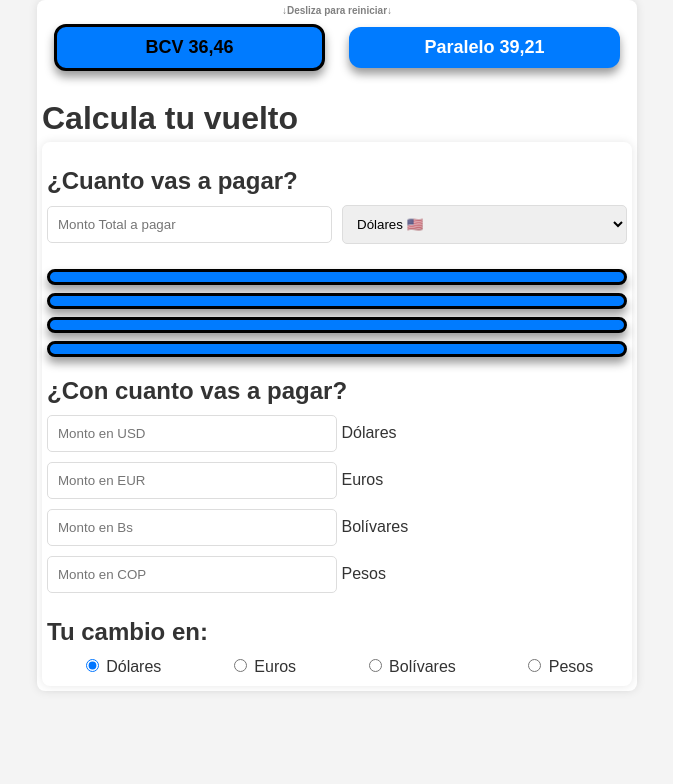
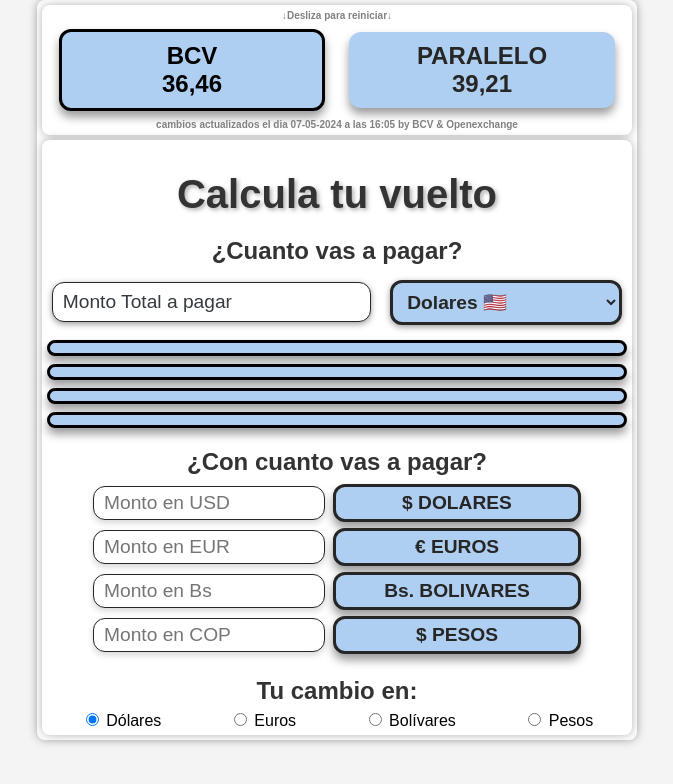
Before and after one commit to GagoMeneses/experimento070525, a website with bundled scripts: page index.html in a window 1280 px wide. Shown: the whole page, without its empty margins (303-976 px from the left). Built offline with nearby package versions, Linux system fonts and the light colour scheme; files whose address does not match are found by name.

Commit message:
se cambiaron colores y parte del diseno

```diff
--- a/index.html
+++ b/index.html
@@ -13,12 +13,16 @@
 </head>
 <body>
     <div class="container">
-        <h3>&#x2193;Desliza para reiniciar&#x2193;</h3>
-        <div id="cambios-container" id="exchangeSource">
-            <div id="exchangeRate" class="toggle-button">Cargando tasa...</div>
-            <div id="paralelRate" class="toggle-button">Cargando tasa...</div>
+        <div class="container2">
+            <h3>&#x2193;Desliza para reiniciar&#x2193;</h3>
+            <div id="cambios-container" id="exchangeSource">
+                <div id="exchangeRate" class="toggle-button">Cargando tasa...</div>
+                <div id="paralelRate" class="toggle-button">Cargando tasa...</div>
+            </div>
+            <h3>cambios actualizados el dia 07-05-2024 a las 16:05 by BCV & Openexchange</h3>
         </div>
-        <h1>Calcula tu vuelto</h1>
+
+
         <div class="exchange-type">
             <h2>Tipo de cambio</h2>
             <select class="exchangeSource" id="exchangeSource">
@@ -26,13 +30,15 @@
               <option value="Paralelo">Paralelo</option>
             </select>
           </div>
+
         <div class="container">
           <div>
+              <h1 class="animated-text">Calcula tu vuelto</h1>
               <h2>¿Cuanto vas a pagar?</h2>
               <div class="total-amount">
                 <input type="number" id="totalAmountToPay" placeholder="Monto Total a pagar">
                 <select id="currencyToPay">
-                    <option value="USD">Dólares 🇺🇸</option>
+                    <option value="USD"> Dolares 🇺🇸</option>
                     <option value="EUR">Euros 🇪🇺</option>
                     <option value="Bs">Bolívares 🇻🇪</option>
                     <option value="COP">Pesos 🇨🇴</option>
@@ -40,6 +46,7 @@
               </div>
           </div>
 
+          <!-- este es el que muestra los resultados dinamicos son/completa con -->
           <div id="experimento">
             <p id="resultUSD" class="pEmergentes"></p>
             <p id="resultEUR" class="pEmergentes"></p>
@@ -54,25 +61,25 @@
             <div class="payment-section">
                 <input type="number" id="amountUSD" placeholder="Monto en USD">
                 <input type="checkbox" id="payWithUSD" name="paymentCurrency" value="USD">
-                <label for="payWithUSD">Dólares</label>
+                <label for="payWithUSD" class="nextPlaceholderText"> &#36; DOLARES</label>
 
             </div>
             <div class="payment-section">
                 <input type="number" id="amountEUR" placeholder="Monto en EUR">
                 <input type="checkbox" id="payWithEUR" name="paymentCurrency" value="EUR">
-                <label for="payWithEUR">Euros</label>
+                <label for="payWithEUR" class="nextPlaceholderText">&#8364; EUROS</label>
 
             </div>
             <div class="payment-section">
                 <input type="number" id="amountBs" placeholder="Monto en Bs">
                 <input type="checkbox" id="payWithBs" name="paymentCurrency" value="Bs">
-                <label for="payWithBsBCV">Bolívares</label>
+                <label for="payWithBsBCV" class="nextPlaceholderText">Bs. BOLIVARES</label>
 
             </div>
             <div class="payment-section">
                 <input type="number" id="amountCOP" placeholder="Monto en COP">
                 <input type="checkbox" id="payWithCOP" name="paymentCurrency" value="COP">
-                <label for="payWithCOP">Pesos</label>
+                <label for="payWithCOP" class="nextPlaceholderText">&#36; PESOS</label>
 
             </div>
         </div>
--- a/mostrarCambioBCV.js
+++ b/mostrarCambioBCV.js
@@ -1,2 +1,4 @@
 
-document.getElementById('exchangeRate').textContent = `BCV 36,46`;
+// document.getElementById('exchangeRate').textContent = `BCV36,46`;
+
+document.getElementById('exchangeRate').innerHTML = 'BCV<br>36,46';
--- a/mostrarCambioParalelo.js
+++ b/mostrarCambioParalelo.js
@@ -1,4 +1,4 @@
 
 
 
-document.getElementById('paralelRate').textContent = `Paralelo 39,21`;
+document.getElementById('paralelRate').innerHTML = `PARALELO<br>39,21`;
--- a/style.css
+++ b/style.css
@@ -1,7 +1,16 @@
+:root {
+  --color-primary: #aecff1;
+  --color-secondary: #6c757d;     /* Gris, para elementos no tan importantes */
+  --color-accent: #28a745;        /* Verde, para llamadas a la acción o énfasis */
+  --color-background: #ffffff;    /* Fondo general del sitio */
+  --color-foreground: #343a40;    /* Color principal del texto */
+  --color-border: rgb(39, 38, 38);/* Color de borde generalizado */
+  --color-shadow: rgba(0, 0, 0, 0.4); /* Sombra para box-shadow u otros efectos */
+}
 body {
   font-family: 'Arial', sans-serif;
   background-color: #f4f4f4;
-  color: #333;
+  /* color: #333; */
   padding: 0;
   max-width: 600px;
   margin: auto;
@@ -11,7 +20,17 @@ body {
   background: white;
   padding: 5px;
   border-radius: 8px;
-  box-shadow: 0 0 10px rgba(0, 0, 0, 0.1);
+  box-shadow: 0 0 10px rgba(0, 0, 0, 0.3);
+  margin-top: 5x;
+
+}
+
+.container2 {
+  background: white;
+  padding: 5px;
+  border-radius: 8px;
+  box-shadow: 0 0 10px rgba(0, 0, 0, 0.3);
+  margin-bottom: 5px;
 
 }
 
@@ -27,11 +46,11 @@ body {
   width: 46%; /* Asigna un ancho para asegurar que no se superpongan */
   padding: 10px; /* Opcional, agrega algo de espacio dentro de los divs */
   box-sizing: border-box; /* Incluye el padding en el cálculo del ancho */
-  color:white;
-  background-color: #007bff;
+  color: var(--color-border);
+  background-color: var(--color-primary);
   text-align: center;
-  font-weight: 600;
-  font-size: large;
+  font-weight: bold;
+  font-size: 1.5em;
   border-radius: 12px;
   margin-bottom: 8px;
   margin-top: 8px;
@@ -41,7 +60,7 @@ body {
 }
 
 #exchangeRate:hover, #paralelRate:hover {
-  background-color: #007bff;
+  background-color: #818588;
   transition: background-color 0.3s;
 }
 
@@ -58,11 +77,26 @@ body {
   display: none !important;
 }
 
+/* @keyframes example {
+  from { color: rgb(130, 130, 130); }
+  to { color: var(--color-primary); }
+} */
+
+.animated-text {
+  /* animation-name: example;
+  animation-duration: 4s;
+  animation-iteration-count: infinite; */
+  text-shadow: 2px 2px 4px rgba(100, 97, 97, 0.5);
+  font-size: 2.5em;
+}
+
 
 
 h1, h2 {
   color: #333;
   margin-bottom: 5px;
+  /* margin-top: 5px; */
+  text-align: center;
 }
 
 .cambiosInfo{
@@ -86,6 +120,51 @@ p {
   font-weight: bold;
 }
 
+/* a partir de aqui es la seccion calcula tu vuelto */
+
+.total-amount {
+  width: 100%;
+  margin-bottom: 5px;
+  font-size: 1.20em;
+  /* padding: 5px 10px; */
+  border-radius: 12px;
+  border: none;
+  background-color: #ffffff;
+  /* color: var(--color-foreground); */
+  outline: none;
+}
+
+.total-amount input[type="number"], .total-amount select {
+  width: 55%;
+  padding: 8px 10px;
+  margin: 10px 0;
+  font-size: 1em;
+  border: 1px solid var(--color-border);
+  /* border: none; */
+  border-radius: 12px;
+  box-shadow: 0 2px 6px var(--color-shadow); /* Sombra suave para profundidad */
+  color: var(--color-foreground);
+}
+
+.total-amount select {
+  cursor: pointer;
+  width: 40%;
+  background-color: var(--color-primary); /* Color de fondo para el select */
+  color: var(--color-border);
+  font-size: 1em;
+  font-weight: bold;
+  border-radius: 12px;
+  border: solid;
+}
+
+.total-amount input[type="number"]::placeholder {
+  color: var(--color-foreground); /* Color para el placeholder del input */
+}
+
+
+
+/* a partir de aqui es la seccion con cuanto vas a pagar */
+
 input[type="number"], select {
   width: 100%;
   padding: 10px;
@@ -97,7 +176,7 @@ input[type="number"], select {
 }
 
 button {
-  background-color: #007bff;
+  background-color: var(--color-primary);
   color: white;
   border: none;
   padding: 10px 20px;
@@ -141,14 +220,53 @@ button:hover {
   margin-top: 0px;
 }
 
+.payment-section {
+  display: flex;
+  justify-content: center; /* Centra horizontalmente */
+  align-items: center;     /* Centra verticalmente */
+  height: 100%;            /* O una altura fija si es necesario */
+  gap: 8px;
+}
+
 .payment-section input[type="checkbox"] {
   visibility: hidden;
   position: absolute;
 }
 
+
 .payment-section input[type="number"] {
-  width: 50%;
+  width: 40%;
   margin-bottom: 5px;
+  font-size: 1.20em;
+  padding: 5px 10px;
+  border-radius: 12px;
+  border: solid 1px rgb(39, 38, 38);
+  background-color: #ffffff;
+  color: rgb(39, 38, 38);
+  box-shadow: 0px 3px 6px rgba(0, 0, 0, 0.16); /* Sombra más sutil que en .nextPlaceholderText */
+  outline: none;/* Elimina el contorno al hacer focus para un look más limpio */
+}
+
+.payment-section input[type="number"]:focus {
+  box-shadow: 0px 0px 8px rgba(32, 156, 238, 0.8); /* Sombra más destacada al enfocar */
+}
+
+
+.nextPlaceholderText {
+  font-size: 1.20em;
+  font-weight: bold;
+  background-color: #aecff1;
+  color: rgb(39, 38, 38);
+  padding: 5px 5px;
+  border-radius: 12px;
+  width: 40%;
+  text-align: center;
+  border: solid;
+  border-color: rgb(39, 38, 38);
+  justify-content: center;
+  display: flex;
+  box-shadow: 0px 6px 10px rgba(0, 0, 0, 0.4);
+
 }
 
 .radio-buttons-container {
@@ -157,27 +275,6 @@ button:hover {
   align-items: center; /* Centra los elementos verticalmente */
   justify-content: space-around; /* Distribuye el espacio alrededor de los elementos */
 }
-
-.radio-buttons-container > div {
-  margin: 5px; /* Espacio entre los elementos para mejor legibilidad */
-}
-
-.splinterSection {
-  display: flex;           /* Utiliza flexbox para alinear elementos internos */
-  flex-direction:column;  /* Alinea los elementos en columna */
-  justify-content: center; /* Centra los elementos verticalmente */
-  align-items: center;     /* Centra los elementos horizontalmente */
-  text-align: center;      /* Asegura que el texto dentro de los elementos también esté centrado */
-  padding: 0px;           /* Añade un poco de espacio alrededor del contenido */
-  border: none;  /* Opcional: Añade un borde para visualizar mejor el área del div */
-  margin: auto;            /* Centra el div en el contenedor padre (si es necesario) */
-  width: 80%;              /* Establece un ancho específico para el div, ajusta según necesites */
-}
-
-.splinterSection input{
-  margin: 5px, 0, 5, 0;
-}
-
 
 
 /* Estilo para el switch (toggle) */
@@ -220,7 +317,7 @@ button:hover {
 }
 
 input:checked + .slider {
-  background-color: #007bff;
+  background-color: var(--color-primary);
 }
 
 input:checked + .slider:before {
@@ -233,7 +330,7 @@ label.switch {
 }
 
 #result {
-  background-color: #007bff;
+  background-color: var(--color-primary);
   color: black;
   border: solid;
   font-weight: bold;
@@ -247,7 +344,7 @@ label.switch {
 }
 
 .pEmergentes {
-  background-color: #007bff;
+  background-color: var(--color-primary);
   color: black;
   border: solid;
   font-weight: bold;
```
